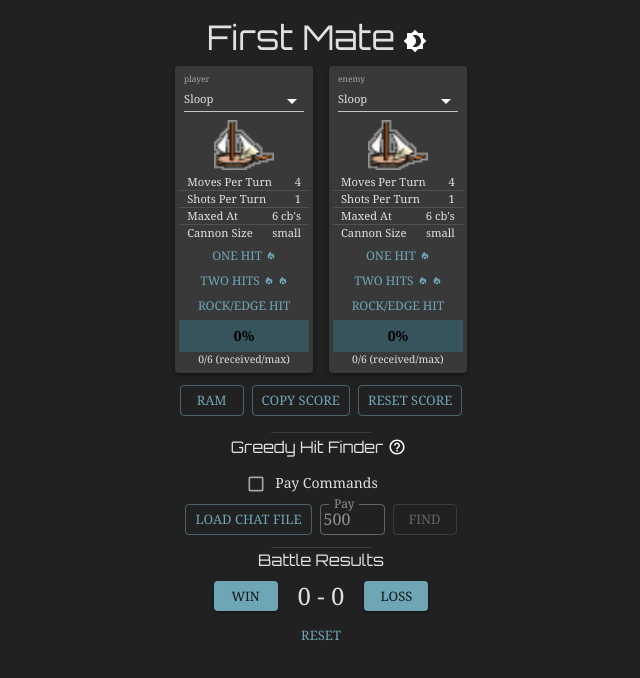
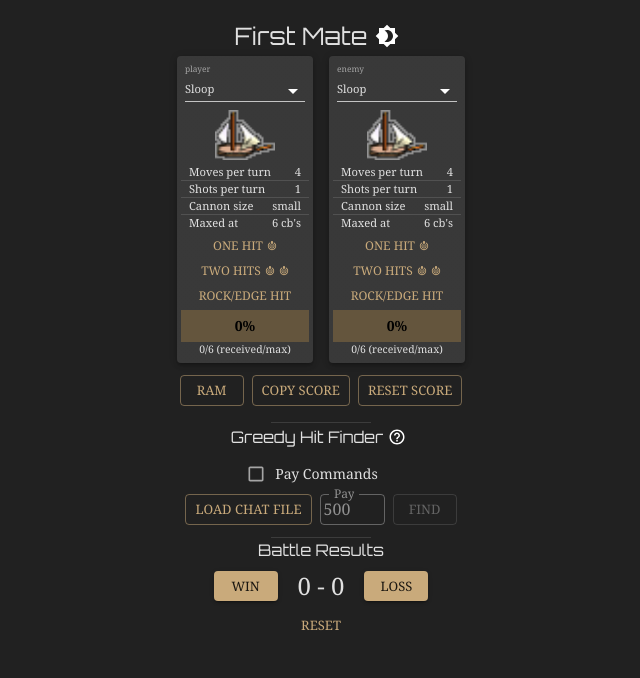
Before and after one commit to captain-dread/pillage-helper-web, a React (Vite) app: page / in a window 1280 px wide. Shown: the top 678 px of the page, without its empty margins (319-959 px from the left). Built offline with nearby package versions, Linux system fonts and the light colour scheme.

Commit message:
style: Change color for dark theme and text capitalization

```diff
--- a/src/components/BattleContainer.jsx
+++ b/src/components/BattleContainer.jsx
@@ -135,9 +135,8 @@ export default function BattleContainer({ toggleDarkMode }) {
       >
         <Typography
           textAlign="center"
-          variant="h4"
+          variant="h5"
           style={{ fontFamily: '"Orbitron", sans-serif' }}
-          sx={{ pb: 1 }}
         >
           First Mate
         </Typography>
--- a/src/components/ShipCard.jsx
+++ b/src/components/ShipCard.jsx
@@ -11,7 +11,7 @@ import {
 import ShipMetaInformation from "./ShipMetaInformation";
 import SelectShipInput from "./SelectShipInput";
 
-import LocalFireDepartmentIcon from "@mui/icons-material/LocalFireDepartment";
+import CrisisAlertIcon from "@mui/icons-material/CrisisAlert";
 
 export default function ShipCard({
   identity,
@@ -70,10 +70,7 @@ export default function ShipCard({
             }}
           >
             One Hit
-            <LocalFireDepartmentIcon
-              size="small"
-              sx={{ fontSize: 10, ml: 0.5 }}
-            />
+            <CrisisAlertIcon size="small" sx={{ fontSize: 10, ml: 0.5 }} />
           </Button>
           <Button
             size="small"
@@ -84,11 +81,8 @@ export default function ShipCard({
             }}
           >
             Two Hits
-            <LocalFireDepartmentIcon
-              size="small"
-              sx={{ fontSize: 10, mx: 0.5 }}
-            />
-            <LocalFireDepartmentIcon size="small" sx={{ fontSize: 10 }} />
+            <CrisisAlertIcon size="small" sx={{ fontSize: 10, mx: 0.5 }} />
+            <CrisisAlertIcon size="small" sx={{ fontSize: 10 }} />
           </Button>
           <Button
             size="small"
--- a/src/components/ShipMetaInformation.jsx
+++ b/src/components/ShipMetaInformation.jsx
@@ -21,13 +21,13 @@ export default function ShipMetaInformation({ ship, identity, battle }) {
   };
 
   const rows = [
-    createData("Moves Per Turn", ship.movesPerTurn),
-    createData("Shots Per Turn", ship.shotsPerMove),
+    createData("Moves per turn", ship.movesPerTurn),
+    createData("Shots per turn", ship.shotsPerMove),
+    createData("Cannon size", ship.cannonSize),
     createData(
-      "Maxed At",
+      "Maxed at",
       `${getPillageMax()} cb${getPillageMax() > 1 ? "'s" : ""}`
     ),
-    createData("Cannon Size", ship.cannonSize),
   ];
 
   return (
--- a/src/theme/theme.js
+++ b/src/theme/theme.js
@@ -4,18 +4,18 @@ const lightTheme = createTheme({
   palette: {
     mode: "light",
     primary: {
-      main: "#1976d2", // A blue color for primary actions
+      main: "#1976d2",
     },
     secondary: {
-      main: "#90caf9", // A lighter shade of blue for secondary actions
+      main: "#90caf9",
     },
     background: {
-      default: "#fafafa", // Softer white background
-      paper: "#ffffff", // Surface color
+      default: "#fafafa",
+      paper: "#ffffff",
     },
     text: {
-      primary: "#333333", // Main text color
-      secondary: "#666666", // Secondary text color
+      primary: "#333333",
+      secondary: "#666666",
     },
   },
 });
@@ -24,10 +24,10 @@ const darkTheme = createTheme({
   palette: {
     mode: "dark",
     primary: {
-      main: "#6EA6B6",
+      main: "#C9AA7B",
     },
     secondary: {
-      main: "#6EA6B6",
+      main: "#C9AA7B",
     },
     background: {
       default: "#212121",
```
